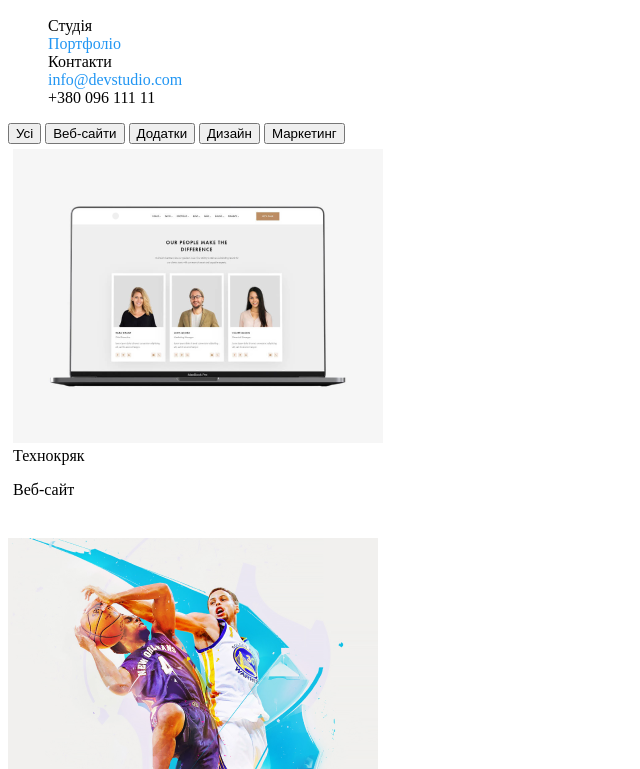
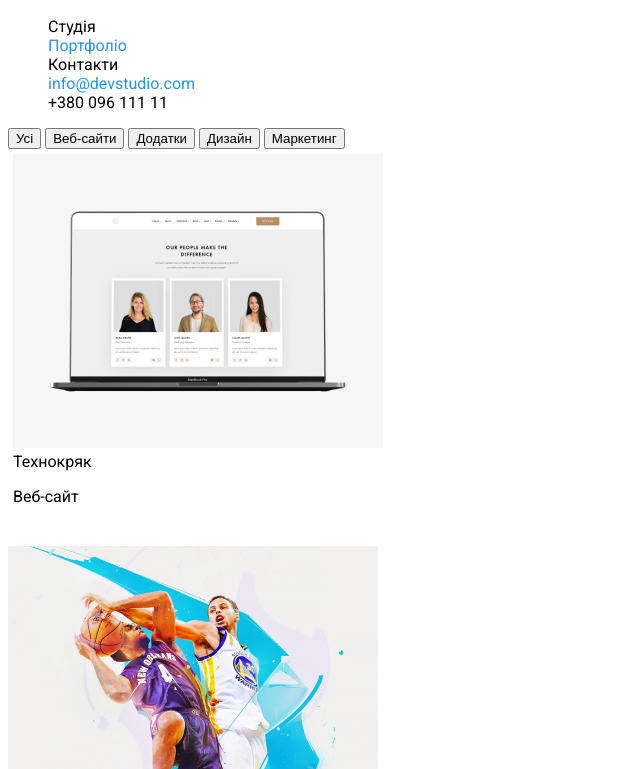
Before and after one commit to felix-nastik/webstudio-new, a plain HTML site: page index2.html in a window 1280 px wide. Shown: the part 31-800 px from the top of the page, without its empty margins (0-640 px from the left). Drawn offline with Linux system fonts and the light colour scheme; a web font is replaced by a local one.

Commit message:
add css style (new)

```diff
--- a/style.css
+++ b/style.css
@@ -46,3 +46,7 @@ a[href="#"][target="_blank"] {
     background-color: #2F303A;
     max-width: 1600px;
 }
+
+body {
+    font-family: "Roboto", sans-serif;
+}
```
Also changed, not shown: index2.html (+3 -1 lines).
